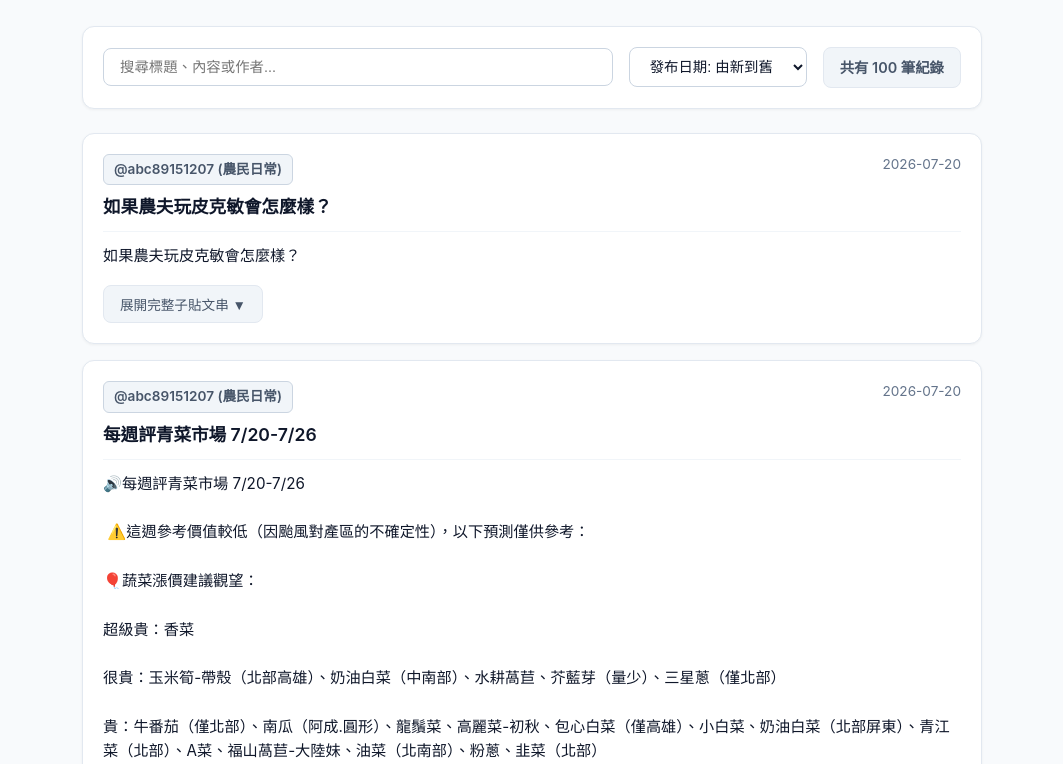
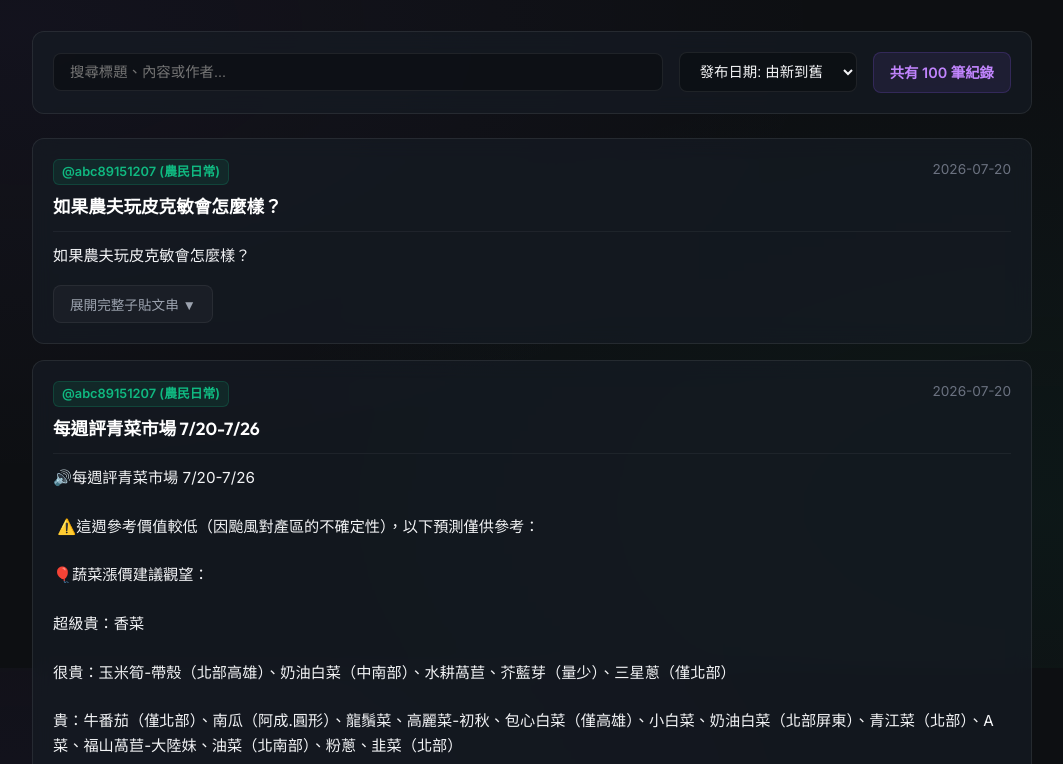
Before and after one commit to mdbenshow-art/Threads, a website: page index.html in a window 1280 px wide. Shown: the part 132-896 px from the top of the page, without its empty margins (108-1171 px from the left). Drawn offline with Linux system fonts and the light colour scheme.

Commit message:
style: restore dark-mode neon layout for fruit market browse page

```diff
--- a/index.html
+++ b/index.html
@@ -4,17 +4,21 @@
     <meta charset="UTF-8">
     <meta name="viewport" content="width=device-width, initial-scale=1.0">
     <title>水果市場評論貼文 - 數據瀏覽器</title>
+    <!-- Fonts -->
+    <link rel="preconnect" href="https://fonts.googleapis.com">
+    <link rel="preconnect" href="https://fonts.gstatic.com" crossorigin>
+    <link href="https://fonts.googleapis.com/css2?family=Inter:wght@400;500;600;700&family=Outfit:wght@500;600;700&display=swap" rel="stylesheet">
     <style>
         :root {
-            --bg-color: #f8fafc;
-            --card-bg: #ffffff;
-            --card-border: #e2e8f0;
-            --accent: #4f46e5;
-            --accent-glow: rgba(79, 70, 229, 0.1);
-            --success: #15803d;
-            --text-primary: #0f172a;
-            --text-secondary: #475569;
-            --text-muted: #64748b;
+            --bg-color: #0d0f12;
+            --card-bg: rgba(22, 28, 36, 0.7);
+            --card-border: rgba(255, 255, 255, 0.08);
+            --accent: #8b5cf6;
+            --accent-glow: rgba(139, 92, 246, 0.3);
+            --success: #10b981;
+            --text-primary: #f3f4f6;
+            --text-secondary: #9ca3af;
+            --text-muted: #6b7280;
         }
 
         * {
@@ -26,13 +30,17 @@
         body {
             background-color: var(--bg-color);
             color: var(--text-primary);
-            font-family: -apple-system, BlinkMacSystemFont, "Segoe UI", Roboto, "Helvetica Neue", Arial, sans-serif;
+            font-family: 'Inter', -apple-system, sans-serif;
             line-height: 1.6;
             padding: 40px 20px;
+            background-image:
+                radial-gradient(at 10% 20%, rgba(139, 92, 246, 0.05) 0px, transparent 50%),
+                radial-gradient(at 90% 80%, rgba(16, 185, 129, 0.05) 0px, transparent 50%);
+            background-attachment: fixed;
         }
 
         .container {
-            max-width: 900px;
+            max-width: 1000px;
             margin: 0 auto;
             display: flex;
             flex-direction: column;
@@ -45,9 +53,12 @@
         }
 
         h1 {
-            font-size: 2rem;
+            font-family: 'Outfit', sans-serif;
+            font-size: 2.2rem;
             font-weight: 700;
-            color: #0f172a;
+            background: linear-gradient(to right, #fff, #c084fc);
+            -webkit-background-clip: text;
+            -webkit-text-fill-color: transparent;
             margin-bottom: 8px;
         }
 
@@ -62,7 +73,7 @@
             border: 1px solid var(--card-border);
             border-radius: 12px;
             padding: 20px;
-            box-shadow: 0 1px 3px rgba(0,0,0,0.05);
+            backdrop-filter: blur(10px);
             display: flex;
             gap: 16px;
             align-items: center;
@@ -77,8 +88,8 @@
 
         .search-input {
             width: 100%;
-            background: #ffffff;
-            border: 1px solid #cbd5e1;
+            background: rgba(0, 0, 0, 0.3);
+            border: 1px solid var(--card-border);
             border-radius: 8px;
             padding: 10px 16px;
             color: var(--text-primary);
@@ -89,12 +100,12 @@
 
         .search-input:focus {
             border-color: var(--accent);
-            box-shadow: 0 0 0 3px var(--accent-glow);
+            box-shadow: 0 0 10px var(--accent-glow);
         }
 
         .sort-group select {
-            background: #ffffff;
-            border: 1px solid #cbd5e1;
+            background: rgba(0, 0, 0, 0.3);
+            border: 1px solid var(--card-border);
             border-radius: 8px;
             padding: 10px 16px;
             color: var(--text-primary);
@@ -104,9 +115,9 @@
         }
 
         .stats-badge {
-            background: #f1f5f9;
-            border: 1px solid #e2e8f0;
-            color: var(--text-secondary);
+            background: rgba(139, 92, 246, 0.1);
+            border: 1px solid rgba(139, 92, 246, 0.2);
+            color: #c084fc;
             padding: 8px 16px;
             border-radius: 8px;
             font-size: 0.9rem;
@@ -125,7 +136,7 @@
             border: 1px solid var(--card-border);
             border-radius: 12px;
             padding: 20px;
-            box-shadow: 0 1px 3px rgba(0,0,0,0.05);
+            backdrop-filter: blur(10px);
             transition: all 0.3s ease;
             display: flex;
             flex-direction: column;
@@ -133,7 +144,8 @@
         }
 
         .post-card:hover {
-            box-shadow: 0 4px 12px rgba(0, 0, 0, 0.05);
+            border-color: rgba(139, 92, 246, 0.3);
+            box-shadow: 0 4px 20px rgba(0, 0, 0, 0.4);
         }
 
         .card-header {
@@ -143,7 +155,7 @@
             flex-wrap: wrap;
             gap: 10px;
             padding-bottom: 10px;
-            border-bottom: 1px solid #f1f5f9;
+            border-bottom: 1px solid rgba(255, 255, 255, 0.05);
         }
 
         .author-info {
@@ -153,12 +165,12 @@
         }
 
         .author-badge {
-            background: #f1f5f9;
-            border: 1px solid #cbd5e1;
-            color: var(--text-secondary);
-            font-size: 0.85rem;
+            background: rgba(16, 185, 129, 0.1);
+            border: 1px solid rgba(16, 185, 129, 0.2);
+            color: var(--success);
+            font-size: 0.8rem;
             font-weight: 600;
-            padding: 4px 10px;
+            padding: 2px 8px;
             border-radius: 6px;
             width: fit-content;
         }
@@ -169,9 +181,10 @@
         }
 
         .main-title {
+            font-family: 'Outfit', sans-serif;
             font-size: 1.1rem;
             font-weight: 600;
-            color: #0f172a;
+            color: #fff;
         }
 
         .post-content {
@@ -182,8 +195,8 @@
         }
 
         .expand-btn {
-            background: #f1f5f9;
-            border: 1px solid #e2e8f0;
+            background: rgba(255, 255, 255, 0.03);
+            border: 1px solid rgba(255, 255, 255, 0.06);
             color: var(--text-secondary);
             padding: 8px 16px;
             border-radius: 8px;
@@ -198,14 +211,15 @@
         }
 
         .expand-btn:hover {
-            background: #e2e8f0;
-            color: #0f172a;
+            background: rgba(139, 92, 246, 0.1);
+            border-color: var(--accent);
+            color: #fff;
         }
 
         .full-content-box {
             margin-top: 10px;
-            background: #f8fafc;
-            border: 1px dashed #cbd5e1;
+            background: rgba(0, 0, 0, 0.25);
+            border: 1px dashed rgba(255, 255, 255, 0.06);
             border-radius: 8px;
             padding: 16px;
             font-size: 0.9rem;
```
Also changed, not shown: 水果市場評論貼文_瀏覽.html (+51 -37 lines), 1 other file.
